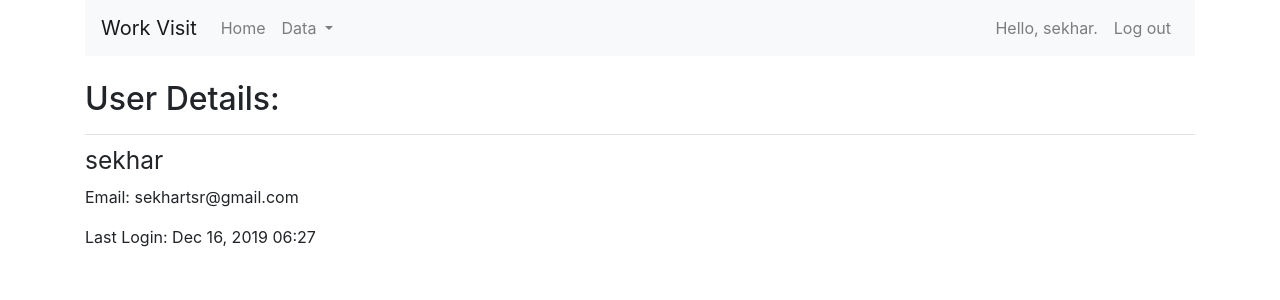
After one commit to sekhart/Workvisit, a Django app: page /users/user_details/1/ in a window 1280 px wide. The commit adds this page. Shown: the top 300 px of the page. Run offline with Django 3.2, Linux system fonts and the light colour scheme; a user stored in the database is signed in; data comes from the database, SQL or seed files in the repository; both versions use the stored data as it was after the commit; some libraries are stand-ins or nearby versions.

Commit message:
added view login user details

```diff
--- a/WorkVisits/forms.py
+++ b/WorkVisits/forms.py
@@ -37,17 +37,6 @@ class VisitorsForm(forms.ModelForm):
         labels = {'visitor_fname': 'First Name', 'visitor_lname': 'Last Name', 'visitor_uname': 'User Name',
                   'visitor_age': 'Age', 'visitor_address': 'Address', 'visitor_company': 'Company'}
 
-class WorkVisitRequestForm(forms.ModelForm):
-    class Meta:
-        model = WorkVisit
-        fields = ['wv_ibx', 'wv_cage', 'wv_cabinet']
-        labels = {'wv_ibx': 'IBX', 'wv_cage': 'Cage', 'wv_cabinet': 'Cabinet'}
-
-    def __init__(self, *args, **kwargs):
-        super().__init__(*args, **kwargs)
-        self.fields['wv_cage'].queryset = Cage.objects.none()
-
-
 STATES = (
     ('', 'Choose...'),
     ('MG', 'Minas Gerais'),
@@ -56,7 +45,7 @@ STATES = (
 )
 
 
-class WorkVisitRequestForm111(forms.Form):
+class WorkVisitRequestForm(forms.Form):
     ibx = forms.ModelChoiceField(queryset=models.Ibx.objects.all())
     cage = forms.ModelChoiceField(queryset=models.Cage.objects.none())  # Need to populate this using jquery
     cabinet = forms.ModelChoiceField(queryset=models.Cabinets.objects.none())  # Need to populate this using jquery
@@ -86,40 +75,3 @@ class WorkVisitRequestForm111(forms.Form):
                      )),
             Submit('submit', 'Sign in')
         )
-
-
-class WorkVisitRequestForm1(forms.Form):
-    email = forms.CharField(widget=forms.TextInput(attrs={'placeholder': 'Email'}))
-    password = forms.CharField(widget=forms.PasswordInput())
-    address_1 = forms.CharField(
-        label='Address',
-        widget=forms.TextInput(attrs={'placeholder': '1234 Main St'})
-    )
-    address_2 = forms.CharField(
-        widget=forms.TextInput(attrs={'placeholder': 'Apartment, studio, or floor'})
-    )
-    city = forms.CharField()
-    state = forms.ChoiceField(choices=STATES)
-    zip_code = forms.CharField(label='Zip')
-    check_me_out = forms.BooleanField(required=False)
-
-    def __init__(self, *args, **kwargs):
-        super().__init__(*args, **kwargs)
-        self.helper = FormHelper()
-        self.helper.layout = Layout(
-            Row(
-                Column('email', css_class='form-group col-md-6 mb-0'),
-                Column('password', css_class='form-group col-md-6 mb-0'),
-                css_class='form-row'
-            ),
-            'address_1',
-            'address_2',
-            Row(
-                Column('city', css_class='form-group col-md-6 mb-0'),
-                Column('state', css_class='form-group col-md-4 mb-0'),
-                Column('zip_code', css_class='form-group col-md-2 mb-0'),
-                css_class='form-row'
-            ),
-            'check_me_out',
-            Submit('submit', 'Sign in')
-        )
--- a/WorkVisits/templates/WorkVisits/base.html
+++ b/WorkVisits/templates/WorkVisits/base.html
@@ -48,7 +48,7 @@
         <div class="navbar-collapse collapse w-100 order-3 dual-collapse2">
             <ul class="navbar-nav ml-auto">
                 {% if user.is_authenticated %}
-                 <li class="nav-item"><a class="nav-link">Hello, {{ user.username }}.</a></li>
+                 <li class="nav-item"><a class="nav-link" href="{% url 'users:user_details' user.id %}">Hello, {{ user.username }}.</a></li>
                 <li class="nav-item"><a class="nav-link" href="{% url 'users:logout' %}">Log out</a></li>
                 {% else %}
                 <li class="nav-item"><a class="nav-link" href="{% url 'users:register' %}">Register</a></li>
--- /dev/null
+++ b/users/templates/users/user_details.html
@@ -0,0 +1,25 @@
+{% extends 'WorkVisits/base.html' %}
+{% load bootstrap4 %}
+{% load crispy_forms_tags %}
+
+{% block header%}
+<h2>User Details:</h2>
+{% endblock header%}
+
+{% block content %}
+
+<div class="panel panel-default">
+    <div class="panel-heading">
+        <h3>
+            <small>
+                {{ud.username}}
+            </small>
+        </h3>
+    </div>
+    <div class="panel-body">
+        <p>Email: {{ud.email}}</p>
+        <p>Last Login: {{ud.last_login | date:'M d, Y H:i'}}</p>
+    </div>
+</div> <!-- panel -->
+
+{% endblock content %}
--- a/users/urls.py
+++ b/users/urls.py
@@ -9,4 +9,5 @@ urlpatterns = [
     path('login/', LoginView.as_view(template_name='users/login.html'), name='login'),
     path('logout/', views.logout_view, name='logout'),
     path('register/', views.register, name='register'),
+    path('user_details/<int:user_id>/', views.user_details, name='user_details'),
 ]
--- a/users/views.py
+++ b/users/views.py
@@ -1,5 +1,7 @@
 from django.contrib.auth import logout, authenticate, login
+from django.contrib.auth.decorators import login_required
 from django.contrib.auth.forms import UserCreationForm
+from django.contrib.auth.models import User
 from django.http import HttpResponseRedirect
 from django.shortcuts import render
 
@@ -34,3 +36,11 @@ def register(request):
             return HttpResponseRedirect(reverse('workvisits:home'))
     context = {'form': form}
     return render(request, 'users/register.html', context)
+
+
+@login_required
+def user_details(request, user_id):
+    """display visitor details"""
+    ud = User.objects.get(id=user_id)
+    context = {'ud': ud}
+    return render(request, 'users/user_details.html', context)
```
Also changed, not shown: WorkVisit/settings.py (+6 -2 lines), WorkVisits/templates/WorkVisits/workvisit_request.html (+2 -19 lines), db.sqlite3.
